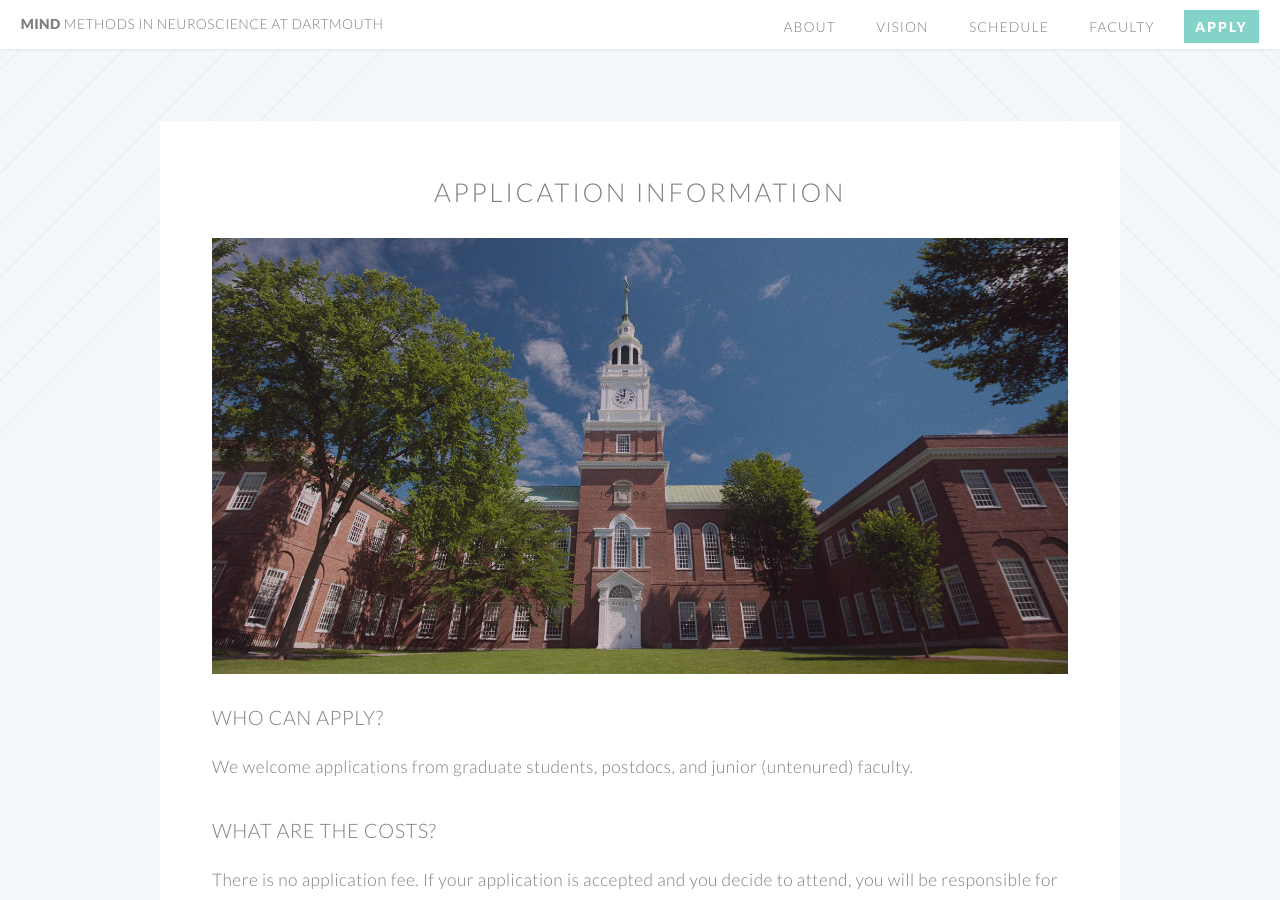
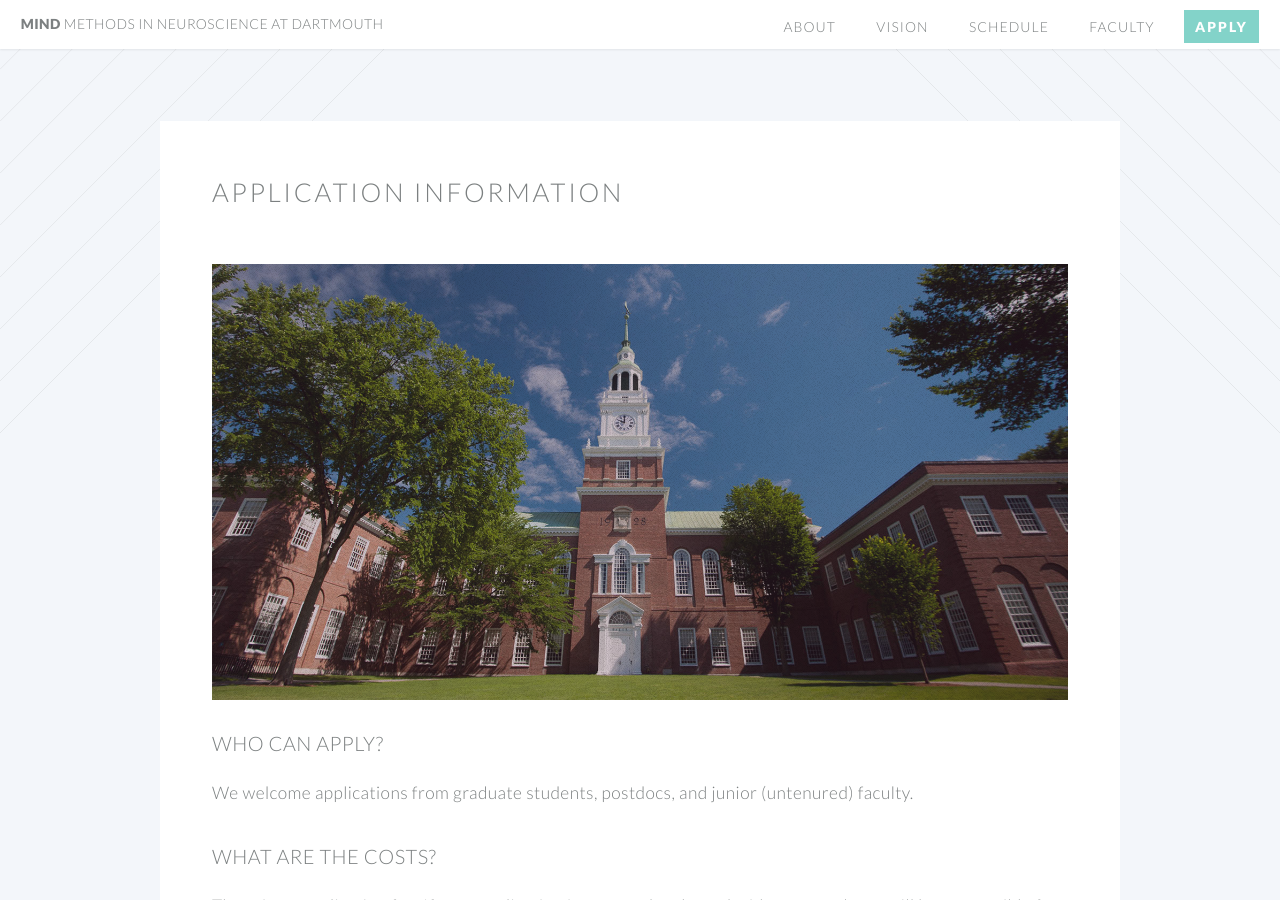
Before and after one commit to Summer-MIND/Summer-MIND.github.io, a Jekyll site: the page built from apply.html, in a window 1280 px wide and 900 px high. Built offline with Jekyll 4.4.1, drawn with Linux system fonts in a browser that asks for light colours.

Commit message:
added new pics

```diff
--- a/apply.html
+++ b/apply.html
@@ -20,8 +20,8 @@ layout: default
 
 			<!-- Content -->
 				<div class="content">
+					<header class="major"><h2>Application Information</h2></header>
 					<section>
-						<h2 align='center'>Application Information</h2>
 						<a href="#" class="image fit"><img src="images/bakerberry_banner.jpg" alt="" /></a>
 						<br>
 						<h3>Who can apply?</h3>
```
Also changed, not shown: images/MIND_Promo.jpg (added), images/honey.jpg.
